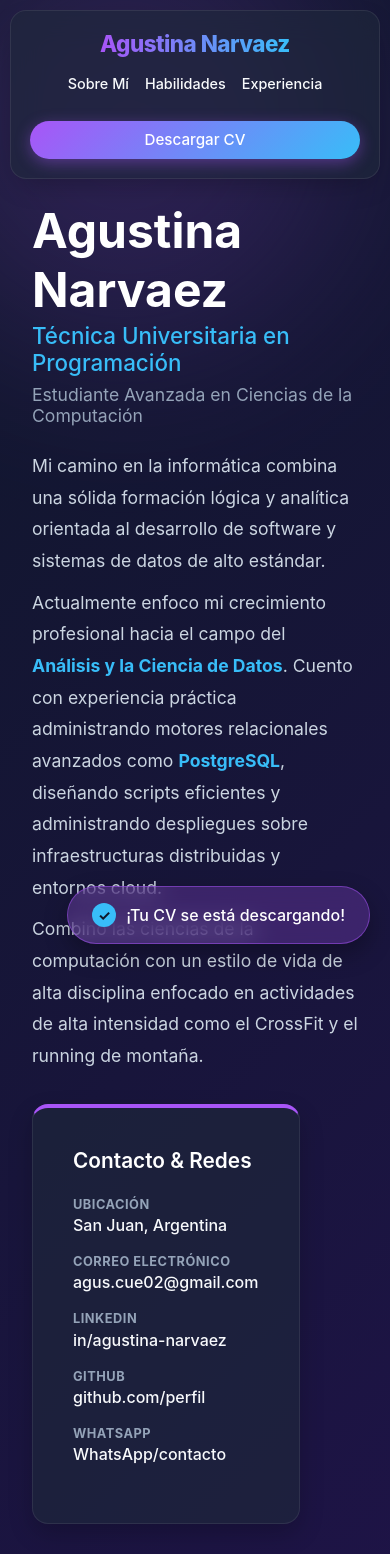
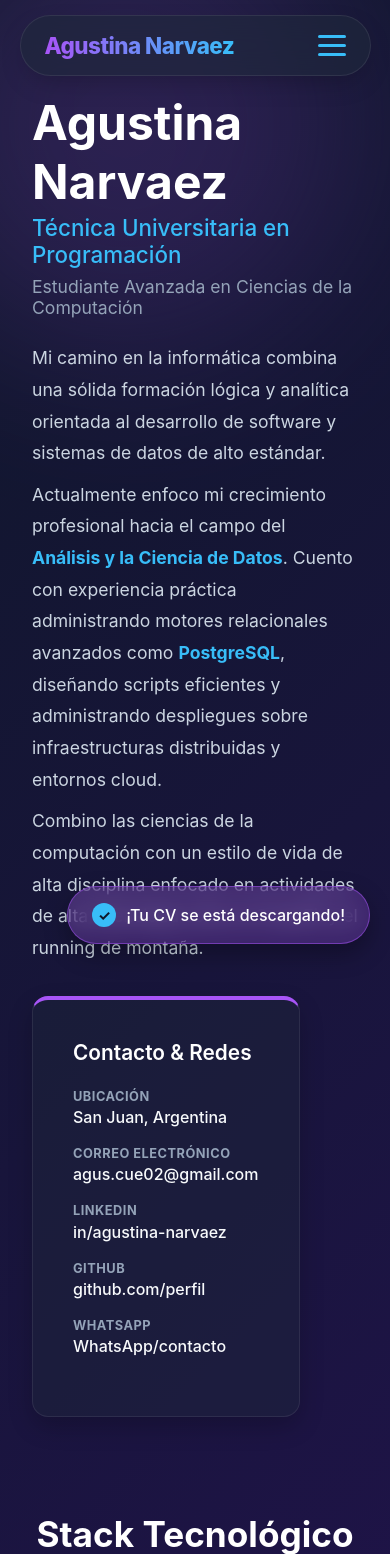
Before and after one commit to AgusCuevas02/Portafolio, a Django app: page / in a window 390 px wide; the page is wider, and only the part inside the window is pictured. Shown: the top 1554 px of that part. Run offline with Django 5.2, Linux system fonts and the light colour scheme; data comes from the database, SQL or seed files in the repository; data that the repository does not hold is empty.

Commit message:
Cambio del menu por menu hamburguesa en vista celular

```diff
--- a/core/templates/core/base.html
+++ b/core/templates/core/base.html
@@ -5,20 +5,18 @@
     <meta name="viewport" content="width=device-width, initial-scale=1.0">
     <title>Agustina Narvaez | Portfolio</title>
     <style>
-        /* Paleta Dark / Morado Neón */
         :root {
-            --primary: #a855f7; /* Morado neón brillante */
-            --secondary: #38bdf8; /* Celeste neón para contraste */
-            --bg-dark: #0f172a; /* Azul noche muy oscuro */
-            --bg-purple: #2e1065; /* Morado profundo */
-            --text-main: #f8fafc; /* Blanco humo */
-            --text-muted: #94a3b8; /* Gris claro */
-            --glass-bg: rgba(30, 41, 59, 0.6); /* Cristal oscuro */
-            --glass-border: rgba(255, 255, 255, 0.08); /* Borde sutil */
+            --primary: #a855f7;
+            --secondary: #38bdf8;
+            --bg-dark: #0f172a;
+            --bg-purple: #2e1065;
+            --text-main: #f8fafc;
+            --text-muted: #94a3b8;
+            --glass-bg: rgba(30, 41, 59, 0.4);
+            --glass-border: rgba(255, 255, 255, 0.08);
         }
 
         * { box-sizing: border-box; margin: 0; padding: 0; }
-
         html { scroll-behavior: smooth; }
 
         body {
@@ -32,15 +30,14 @@
             overflow-x: hidden;
         }
 
-        /* Orbes de luz neón de fondo */
         .bg-orb { position: absolute; filter: blur(90px); z-index: -1; opacity: 0.5; border-radius: 50%; }
         .orb1 { top: -100px; left: -100px; width: 450px; height: 450px; background: rgba(168, 85, 247, 0.35); }
         .orb2 { bottom: 10%; right: -100px; width: 350px; height: 350px; background: rgba(56, 189, 248, 0.25); }
 
-        header { position: sticky; top: 20px; z-index: 100; width: 90%; max-width: 1000px; margin: 0 auto 2rem auto; }
+        header { position: sticky; top: 20px; z-index: 100; width: 90%; max-width: 1000px; margin: 0 auto 3rem auto; }
 
         nav {
-            background: var(--glass-bg);
+            background: rgba(30, 41, 59, 0.6);
             backdrop-filter: blur(16px);
             -webkit-backdrop-filter: blur(16px);
             padding: 1rem 2rem;
@@ -50,6 +47,7 @@
             border-radius: 50px;
             box-shadow: 0 10px 30px -10px rgba(0, 0, 0, 0.3);
             border: 1px solid var(--glass-border);
+            position: relative; /* Necesario para el menú desplegable */
         }
 
         .logo {
@@ -62,8 +60,23 @@
             letter-spacing: -0.5px;
         }
 
+        /* DISEÑO DEL MENÚ HAMBURGUESA (Oculto en PC) */
+        .menu-btn {
+            display: none;
+            flex-direction: column;
+            gap: 6px;
+            cursor: pointer;
+            z-index: 200;
+        }
+        .menu-btn span {
+            width: 28px;
+            height: 3px;
+            background-color: var(--secondary);
+            border-radius: 3px;
+            transition: all 0.3s ease;
+        }
+
         .nav-links { display: flex; align-items: center; gap: 1.5rem; }
-
         .nav-links a {
             color: var(--text-main);
             text-decoration: none;
@@ -92,78 +105,66 @@
         }
         .btn-cv:hover { transform: translateY(-2px); box-shadow: 0 6px 20px rgba(168, 85, 247, 0.6); }
 
-        .container {
-            max-width: 1000px; margin: 0 auto; padding: 0 2rem; flex-grow: 1; width: 100%;
-            animation: fadeIn 0.8s ease-out forwards;
+        .container { max-width: 1000px; margin: 0 auto; padding: 0 2rem; flex-grow: 1; width: 100%; }
+        footer { text-align: center; padding: 2rem; margin-top: 6rem; color: var(--text-muted); font-size: 0.9rem; }
+        footer a { color: var(--primary); text-decoration: none; margin: 0 10px; font-weight: 600; }
+
+        /* ESTILOS PARA CELULARES */
+        @media (max-width: 768px) {
+            header { width: 90%; top: 15px; margin-bottom: 2rem; }
+            nav { padding: 1rem 1.5rem; }
+
+            /* 1. Mostramos el botón hamburguesa */
+            .menu-btn { display: flex; }
+
+            /* 2. Convertimos los enlaces en un cuadro desplegable oculto */
+            .nav-links {
+                position: absolute;
+                top: 70px;
+                right: 0;
+                width: 100%;
+                background: rgba(15, 23, 42, 0.95); /* Un fondo más oscuro para que se lea bien */
+                backdrop-filter: blur(16px);
+                -webkit-backdrop-filter: blur(16px);
+                border-radius: 20px;
+                border: 1px solid var(--glass-border);
+                padding: 2rem 1.5rem;
+                flex-direction: column;
+                gap: 1.5rem;
+                /* Oculto por defecto con animación suave */
+                opacity: 0;
+                transform: translateY(-15px);
+                pointer-events: none;
+                transition: all 0.3s ease;
+                box-shadow: 0 10px 30px rgba(0, 0, 0, 0.5);
+            }
+
+            /* 3. Esta clase se activa con Javascript para mostrar el menú */
+            .nav-links.active {
+                opacity: 1;
+                transform: translateY(0);
+                pointer-events: auto;
+            }
+
+            /* 4. Animación de la hamburguesa convirtiéndose en una X */
+            .menu-btn.active span:nth-child(1) { transform: translateY(9px) rotate(45deg); }
+            .menu-btn.active span:nth-child(2) { opacity: 0; }
+            .menu-btn.active span:nth-child(3) { transform: translateY(-9px) rotate(-45deg); }
+
+            .nav-links a:not(.btn-cv) { font-size: 1.1rem; }
+            .btn-cv { width: 100%; text-align: center; margin-top: 0.5rem; }
         }
 
-        @keyframes fadeIn { from { opacity: 0; transform: translateY(15px); } to { opacity: 1; transform: translateY(0); } }
-
-        footer { text-align: center; padding: 2rem; margin-top: 4rem; color: var(--text-muted); font-size: 0.9rem; }
-        footer a { color: var(--primary); text-decoration: none; margin: 0 10px; font-weight: 600; transition: color 0.2s; }
-        footer a:hover { color: var(--secondary); text-decoration: none; }
-
-        @media (max-width: 768px) {
-            header { width: 95%; top: 10px; margin-bottom: 2rem; }
-            nav {
-                flex-direction: column;
-                gap: 0.8rem;
-                border-radius: 16px;
-                padding: 1.2rem;
-            }
-            .nav-links {
-                display: flex;
-                flex-wrap: wrap;
-                justify-content: center;
-                gap: 1rem;
-                width: 100%;
-            }
-            .nav-links a:not(.btn-cv) {
-                font-size: 0.9rem;
-            }
-            .btn-cv {
-                width: 100%; /* El botón ocupa todo el ancho */
-                text-align: center;
-                margin-top: 0.5rem;
-            }
+        /* Estilos del cartel de CV (Toast) */
+        .toast-notificacion {
+            position: fixed; bottom: -100px; right: 20px;
+            background: rgba(168, 85, 247, 0.25); backdrop-filter: blur(12px); -webkit-backdrop-filter: blur(12px);
+            border: 1px solid rgba(168, 85, 247, 0.5); color: #ffffff; padding: 1rem 1.5rem;
+            border-radius: 50px; box-shadow: 0 10px 25px rgba(0,0,0,0.3); display: flex; align-items: center; gap: 10px;
+            z-index: 9999; font-weight: 500; transition: bottom 0.5s cubic-bezier(0.68, -0.55, 0.265, 1.55);
         }
-        /* Estilos de la Notificación (Toast) */
-        .toast-notificacion {
-            position: fixed;
-            bottom: -100px; /* Oculto abajo por defecto */
-            right: 20px;
-            background: rgba(168, 85, 247, 0.25); /* Morado traslúcido */
-            backdrop-filter: blur(12px);
-            -webkit-backdrop-filter: blur(12px);
-            border: 1px solid rgba(168, 85, 247, 0.5);
-            color: #ffffff;
-            padding: 1rem 1.5rem;
-            border-radius: 50px;
-            box-shadow: 0 10px 25px rgba(0,0,0,0.3);
-            display: flex;
-            align-items: center;
-            gap: 10px;
-            z-index: 9999;
-            font-weight: 500;
-            transition: bottom 0.5s cubic-bezier(0.68, -0.55, 0.265, 1.55); /* Efecto rebote */
-        }
-
-        .toast-notificacion.mostrar {
-            bottom: 30px; /* Sube y se muestra */
-        }
-
-        .toast-icono {
-            background: var(--secondary);
-            color: #0f172a;
-            width: 24px;
-            height: 24px;
-            border-radius: 50%;
-            display: flex;
-            justify-content: center;
-            align-items: center;
-            font-weight: bold;
-            font-size: 0.9rem;
-        }
+        .toast-notificacion.mostrar { bottom: 30px; }
+        .toast-icono { background: var(--secondary); color: #0f172a; width: 24px; height: 24px; border-radius: 50%; display: flex; justify-content: center; align-items: center; font-weight: bold; font-size: 0.9rem; }
     </style>
 </head>
 <body>
@@ -174,11 +175,18 @@
     <header>
         <nav>
             <a href="#" class="logo">Agustina Narvaez</a>
-            <div class="nav-links">
-                <a href="#seccion-sobremi">Sobre Mí</a>
-                <a href="#seccion-habilidades">Habilidades</a>
-                <a href="#seccion-experiencia">Experiencia</a>
-                <a href="{% url 'descargar_cv' %}" class="btn-cv" onclick="avisarDescarga()">Descargar CV</a>
+
+            <div class="menu-btn" id="menu-btn">
+                <span></span>
+                <span></span>
+                <span></span>
+            </div>
+
+            <div class="nav-links" id="nav-links">
+                <a href="#seccion-sobremi" onclick="cerrarMenu()">Sobre Mí</a>
+                <a href="#seccion-habilidades" onclick="cerrarMenu()">Habilidades</a>
+                <a href="#seccion-experiencia" onclick="cerrarMenu()">Experiencia</a>
+                <a href="{% url 'descargar_cv' %}" class="btn-cv" onclick="avisarDescarga(); cerrarMenu();">Descargar CV</a>
             </div>
         </nav>
     </header>
@@ -187,6 +195,39 @@
         {% block content %}
         {% endblock %}
     </main>
+
+    <div id="toast-cv" class="toast-notificacion">
+        <div class="toast-icono">✓</div>
+        <span>¡Tu CV se está descargando!</span>
+    </div>
+
+    <script>
+        // Función para mostrar/ocultar el menú hamburguesa
+        const menuBtn = document.getElementById('menu-btn');
+        const navLinks = document.getElementById('nav-links');
+
+        menuBtn.addEventListener('click', () => {
+            menuBtn.classList.toggle('active');
+            navLinks.classList.toggle('active');
+        });
+
+        // Función para que el menú se cierre solo cuando eligen una sección
+        function cerrarMenu() {
+            if (window.innerWidth <= 768) {
+                menuBtn.classList.remove('active');
+                navLinks.classList.remove('active');
+            }
+        }
+
+        // Función original de descarga de CV
+        function avisarDescarga() {
+            const toast = document.getElementById('toast-cv');
+            toast.classList.add('mostrar');
+            setTimeout(() => {
+                toast.classList.remove('mostrar');
+            }, 4000);
+        }
+    </script>
 
     <footer>
         <p>© 2026 - Portfolio Agustina Narvaez</p>
@@ -200,22 +241,5 @@
         {% endif %}
         </div>
     </footer>
-    <div id="toast-cv" class="toast-notificacion">
-            <div class="toast-icono">✓</div>
-            <span>¡Tu CV se está descargando!</span>
-        </div>
-
-        <script>
-            function avisarDescarga() {
-                const toast = document.getElementById('toast-cv');
-                // Le agregamos la clase que lo hace subir
-                toast.classList.add('mostrar');
-
-                // Lo ocultamos automáticamente después de 4 segundos
-                setTimeout(() => {
-                    toast.classList.remove('mostrar');
-                }, 4000);
-            }
-        </script>
 </body>
 </html>
```
